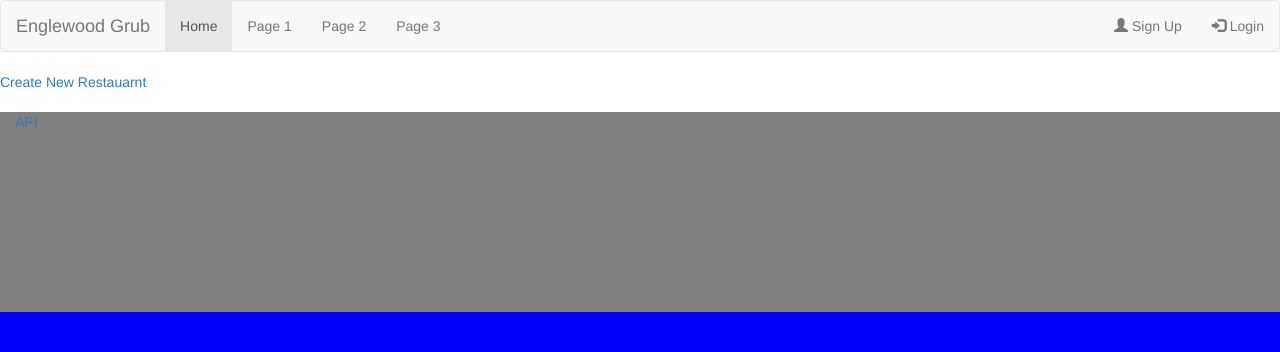
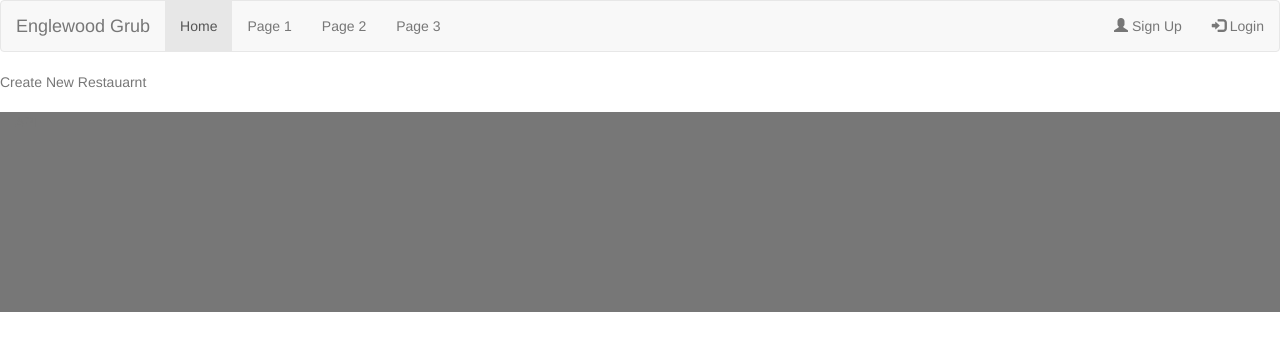
Before and after one commit to jreiher2003/Menu-App-Pro, a Flask app: page / in a window 1280 px wide. Shown: the top 352 px of the page. Run offline with Flask 2, Linux system fonts and the light colour scheme; data that the repository does not hold is empty; some libraries are stand-ins or nearby versions.

```diff
--- a/app/static/styles.css
+++ b/app/static/styles.css
@@ -1,11 +1,9 @@
-html {
-    background-color: blue;
-}
-body {
-
-}
-
+html {}
+body {}
+ a {
+    color: #777;
+ }
 .footer {
     height: 200px;
-    background-color: grey;
+    background-color: #777;
 }
--- a/app/templates/base.html
+++ b/app/templates/base.html
@@ -31,6 +31,15 @@
 		    </ul>
 		</div>
 	</nav>
+	{% with messages = get_flashed_messages(with_categories=true) %}
+	  {% if messages %}
+	    <ul class="list-unstyled">
+	    {% for category, message in messages %}
+	      <li class="alert alert-{{ category }} alert-dismissible">{{ message | safe }}<a type="button" class="close" data-dismiss="alert" aria-label="Close"><span aria-hidden="true">&times;</span></a></li>
+	    {% endfor %}
+	    </ul>
+	  {% endif %}
+	{% endwith %}
 	{% block content %}{% endblock %}
 		<!-- <div class="row"> -->
 	<footer class="footer">
--- a/app/templates/restaurants.html
+++ b/app/templates/restaurants.html
@@ -32,7 +32,6 @@
                         <a href="#">{{ place.website }}</a><br>
                         owner: <span class="text-muted">{{ place.owner }}</span><br>
                         years open: <apan class="text-muted">{{ place.yrs_open }}</span><br>
-
                 </div>
             </div>
         </div>
```
Also changed, not shown: app/templates/menu.html (+15 -2 lines).
